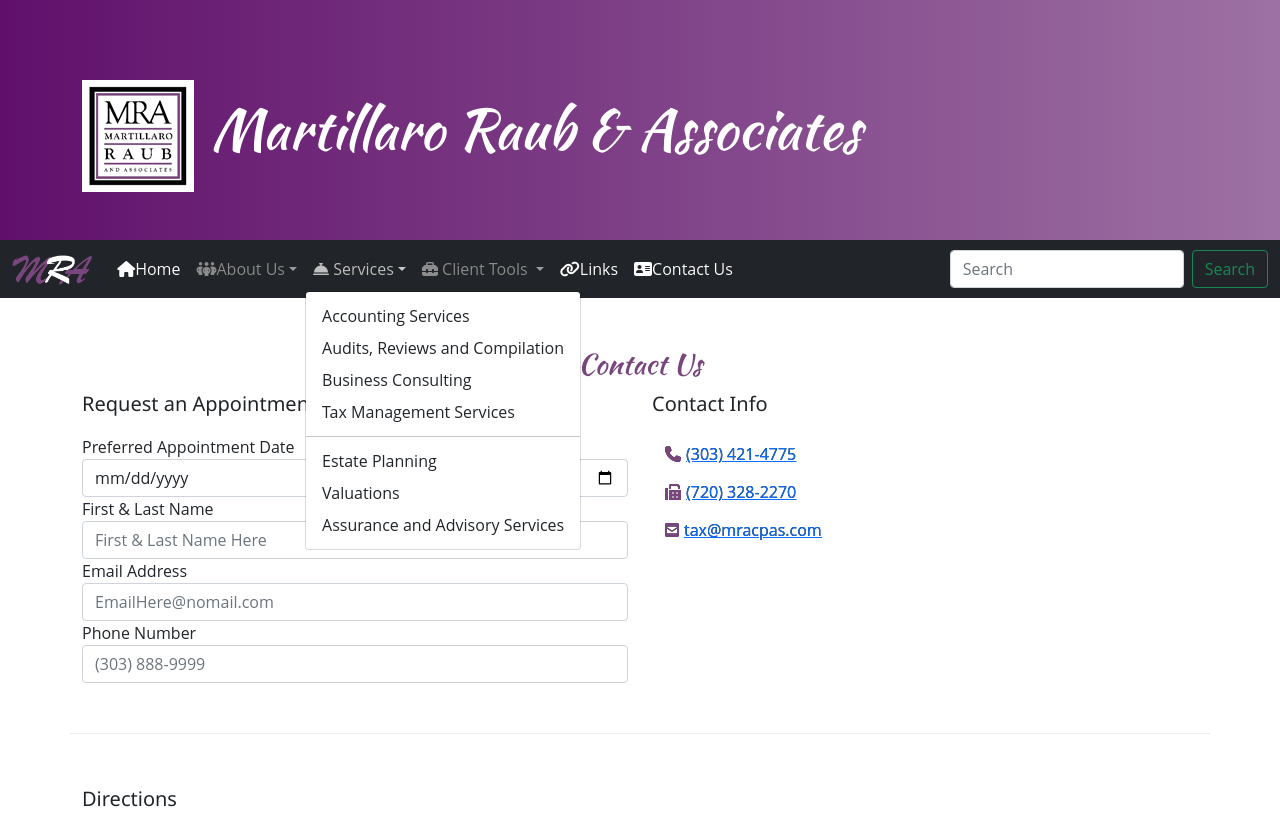
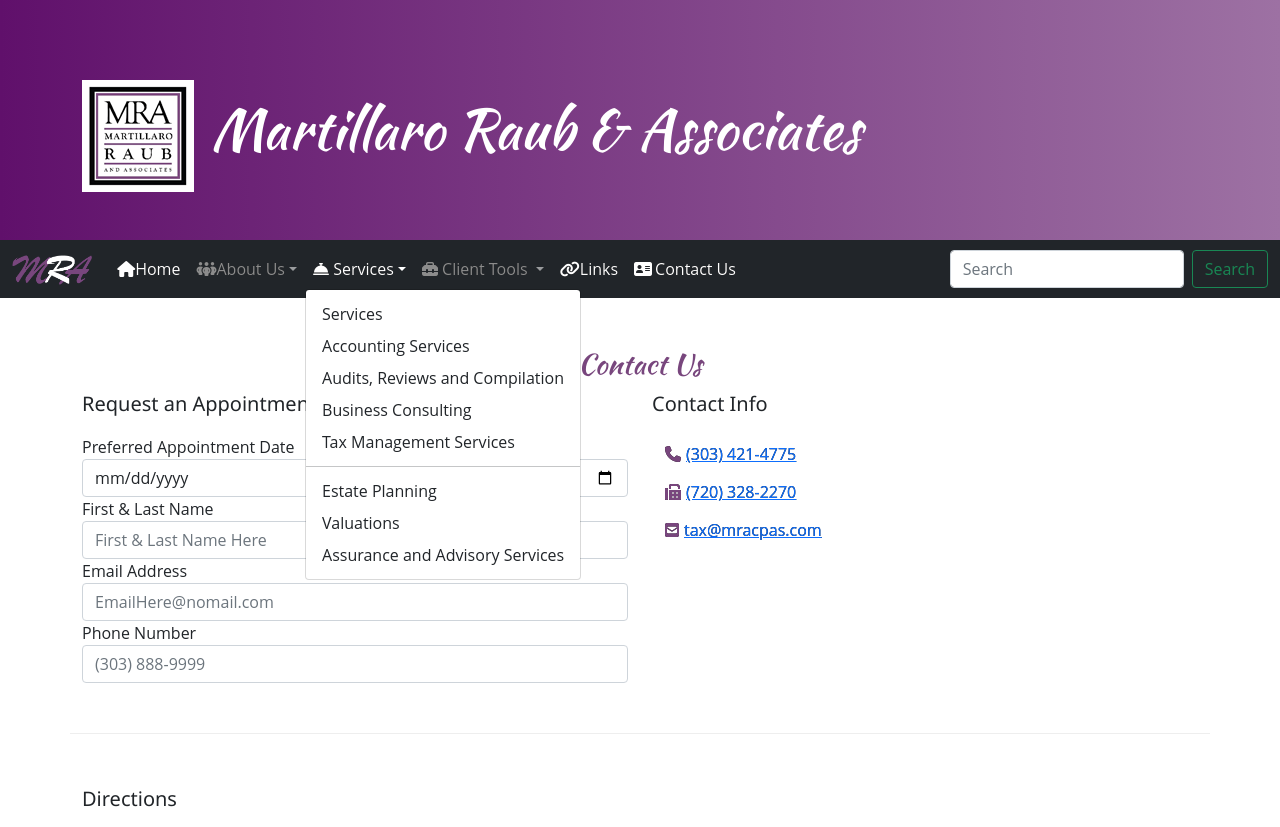
Before and after one commit to nobytes777/mra, a website: page contactus.html in a window 1280 px wide. Both pictures are taken after a click on the button "Services". Shown: the top 827 px of the page. Drawn offline with nearby package versions, Linux system fonts and the light colour scheme; grey boxes are pictures that could not be loaded.

Commit message:
services

```diff
--- a/contactus.html
+++ b/contactus.html
@@ -45,18 +45,19 @@
                 </ul>
               </li>
               <li class="nav-item dropdown inverted-7">
-                <a class="nav-link dropdown-toggle dropdown-toggle-split" href="#services" id="navbarDropdown" role="button" data-bs-toggle="dropdown" aria-expanded="false"><i class="fa-solid fa-bell-concierge"></i>
+                <a class="nav-link dropdown-toggle dropdown-toggle-split" href="#services" id="navbarDropdown" role="button" data-toggle="dropdown" aria-expanded="false"><i class="fa-solid fa-bell-concierge"></i>
                   Services
                 </a>
                 <ul class="dropdown-menu" aria-labelledby="navbarDropdown">
-                  <li><a class="dropdown-item" href="#accountingServices">Accounting Services</a></li>
-                  <li><a class="dropdown-item" href="#auditsReviewsComp">Audits, Reviews and Compilation</a></li>
-                  <li><a class="dropdown-item" href="#businessCon">Business Consulting</a></li>
-                  <li><a class="dropdown-item" href="#taxMgmtSrv">Tax Management Services</a></li>
+                  <li><a class="dropdown-item" href="services.html">Services</a></li>
+                  <li><a class="dropdown-item" href="services#accountingServices">Accounting Services</a></li>
+                  <li><a class="dropdown-item" href="services#auditsReviewsComp">Audits, Reviews and Compilation</a></li>
+                  <li><a class="dropdown-item" href="services#businessCon">Business Consulting</a></li>
+                  <li><a class="dropdown-item" href="services#taxMgmtSrv">Tax Management Services</a></li>
                   <li><hr class="dropdown-divider"></li>
-                  <li><a class="dropdown-item" href="#estatePlanning">Estate Planning</a></li>
-                  <li><a class="dropdown-item" href="#valuations">Valuations</a></li>
-                  <li><a class="dropdown-item" href="#assuranceAndAdvServ">Assurance and Advisory Services</a></li>
+                  <li><a class="dropdown-item" href="services#estatePlanning">Estate Planning</a></li>
+                  <li><a class="dropdown-item" href="services#valuations">Valuations</a></li>
+                  <li><a class="dropdown-item" href="services#assuranceAndAdvServ">Assurance and Advisory Services</a></li>
                 </ul>
               </li>
               <li class="nav-item dropdown">
@@ -64,6 +65,7 @@
                   Client Tools
                 </a>
                 <ul class="dropdown-menu" aria-labelledby="navbarDropdown">
+                  <li><a class="dropdown-item" href="clienttools.html">Client Tools</a></li>
                   <li><a class="dropdown-item" href="#taxTips">Tax Tips</a></li>
                   <li><a class="dropdown-item" href="https://www.bankrate.com/taxes/tax-brackets/" target="_blank">Tax Rates</a></li>
                   <li><a class="dropdown-item" href="services#Business-Consulting">Business Consulting</a></li>
@@ -77,7 +79,7 @@
                 <a class="nav-link active" aria-current="page" href="links.html"><i class="fa-solid fa-link"></i>Links</a>
               </li>
                 <li class="nav-item inverted-7">
-                  <a class="nav-link active" aria-current="page" href="#"><i class="fa-solid fa-address-card"></i>Contact Us</a>
+                  <a class="nav-link active" aria-current="page" href="#"><i class="fa-solid fa-address-card" style="margin-right: 3px;"></i>Contact Us</a>
                 </li>
             </ul>
             <form class="d-flex">
```
Also changed, not shown: services.html (+2 -1 lines).
